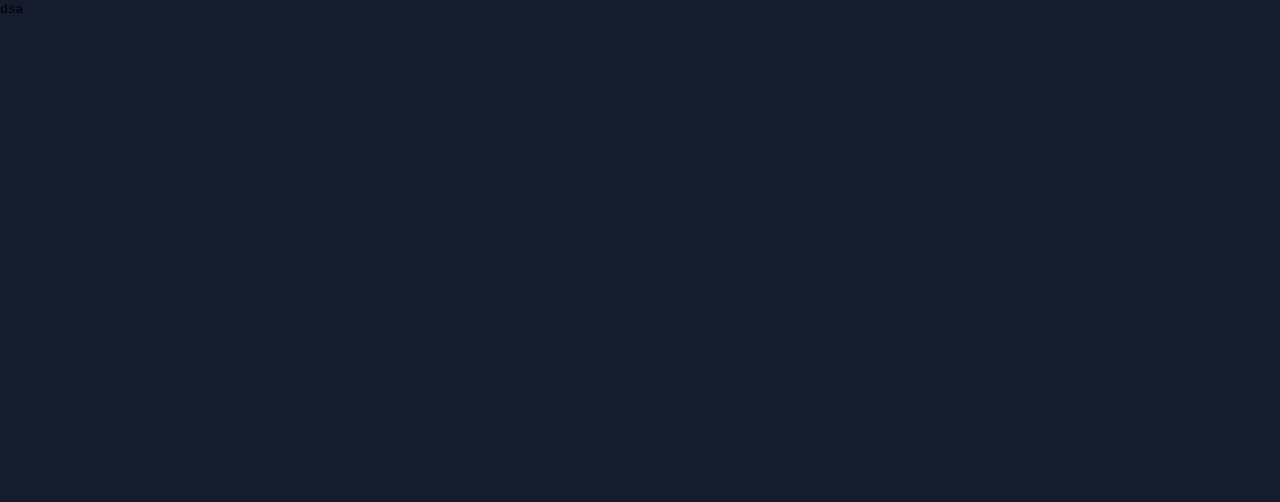
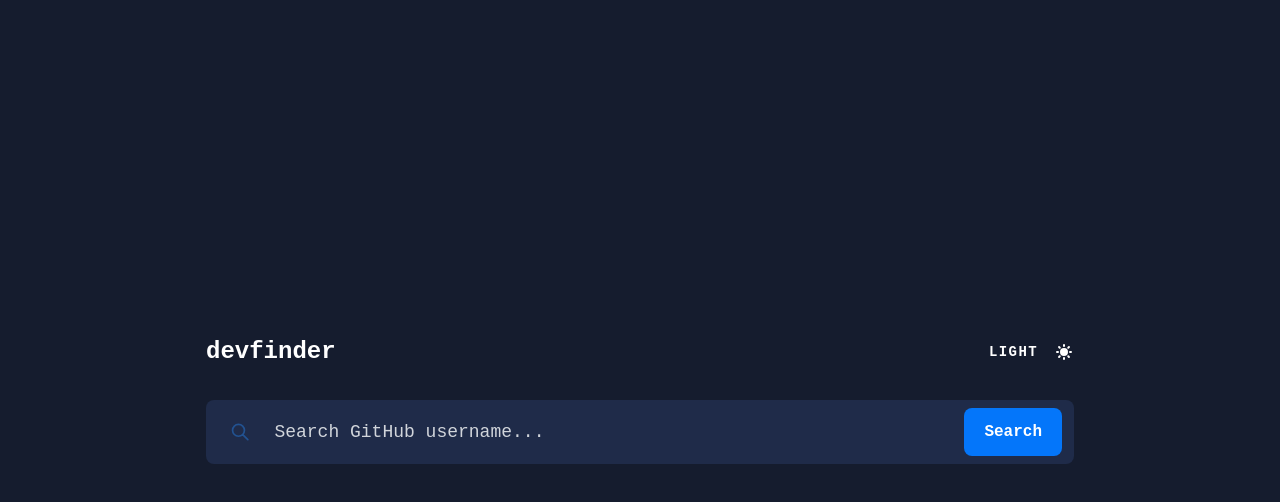
Before and after one commit to Timoteoo/devfinder, a Next.js app: page / in a window 1280 px wide. Shown: the top 502 px of the page. Built offline with nearby package versions, Linux system fonts and the light colour scheme.

Commit message:
🌞 feat: create searchbar component and use it

```diff
--- /dev/null
+++ b/src/components/SearchBar.tsx
@@ -0,0 +1,46 @@
+import { LabelHTMLAttributes, useContext, useRef } from "react";
+import { SearchContext } from "../contexts/SearchContext";
+import { UserData } from "../types";
+import MagnifierIcon from "./icons/MagnifierIcon";
+import SearchButton from "./SearchButton";
+
+function SearchBar(props: LabelHTMLAttributes<HTMLLabelElement>) {
+  const { setUserData } = useContext(SearchContext);
+  const searchInputRef = useRef<HTMLInputElement>(null);
+
+  async function handleSearch() {
+    const username = searchInputRef.current?.value;
+
+    // In case there's nothing to search for
+    if (!username) return;
+
+    const res = await fetch(`https://api.github.com/users/${username}`);
+    const data: UserData = await res.json();
+
+    // The API retunrns a message in case the user does not exist
+    if (data.message) return setUserData(null);
+
+    setUserData(data);
+  }
+
+  return (
+    <label
+      htmlFor="searchInput"
+      className={`bg-blue-gray py-2 flex justify-between items-center
+      rounded-lg pl-6 pr-3 cursor-text ${props.className}`}
+    >
+      <MagnifierIcon />
+      <input
+        autoComplete="off"
+        ref={searchInputRef}
+        type="text"
+        id="searchInput"
+        placeholder="Search GitHub username..."
+        className="w-full px-6 bg-transparent outline-none text-lg text-white placeholder:text-gray-300"
+      />
+      <SearchButton onClick={handleSearch} />
+    </label>
+  );
+}
+
+export default SearchBar;
--- a/src/pages/index.tsx
+++ b/src/pages/index.tsx
@@ -1,7 +1,14 @@
 import type { NextPage } from "next";
+import SearchBar from "../components/SearchBar";
+import TitleBar from "../components/TitleBar";
 
 const Home: NextPage = () => {
-  return <h1>dsa</h1>;
+  return (
+    <div className="absolute top-1/2 left-1/2 transform -translate-x-1/2 -translate-y-1/2 w-full max-w-[900px] px-4">
+      <TitleBar />
+      <SearchBar className="mt-8" />
+    </div>
+  );
 };
 
 export default Home;
```
